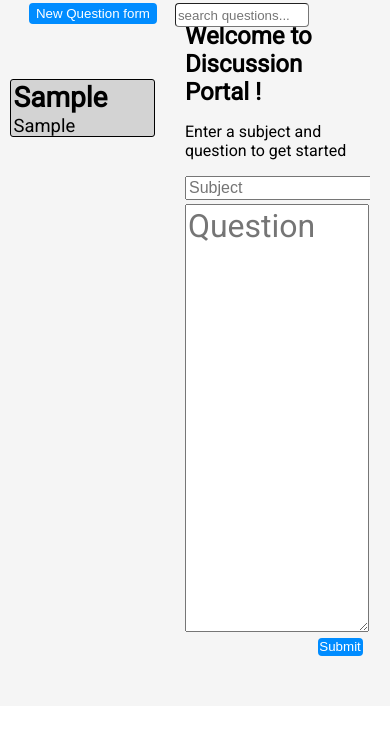
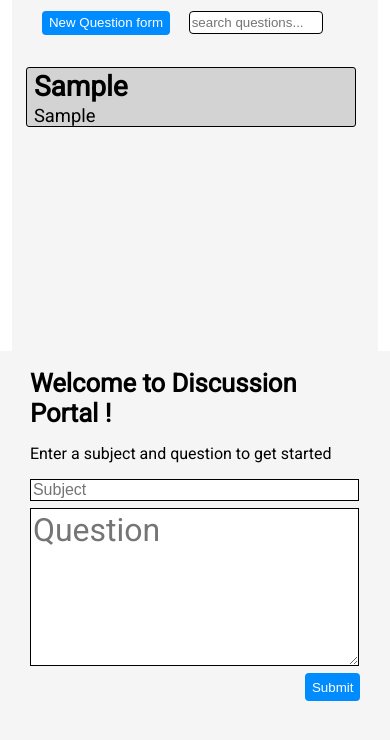
Before and after one commit to harsimranjit27/Discussion-Portal, a plain HTML site: page index.html in a window 390 px wide. Both pictures are taken after typing "Sample", "Sample" into the empty fields and a click on the button "Submit". Shown: the part 66-806 px from the top of the page. Drawn offline with Linux system fonts and the light colour scheme.

Commit message:
Made UI responsive

```diff
--- a/style.css
+++ b/style.css
@@ -142,3 +142,85 @@ h2,h3{
     margin : 0%;
     word-wrap : break-word;
 }
+
+@media (max-width: 768px){
+    #add_ques_btn{
+        position: absolute;
+        top: 0.5em;
+        left: 2em;
+        margin: 2% 1%;
+    }
+    #search_questions{
+        position: absolute;
+        top: 0.5em;
+        margin: 2% 1%;
+        left: 13em;
+        height: 1.45em;
+        border: 1px solid black;
+    }
+    h2{
+        margin-top: 3%;
+        margin-bottom: 1%;
+        font-size: 1.6em;
+    }
+    .main_content{
+        display: flex;
+        flex-wrap: wrap;
+        height: 84vh;
+        position: relative;
+    }
+    .ques_section{
+        width: 96%;
+        margin: 0% 3%;
+        height: 42vh;
+    }
+    .parentDiv{
+        position: absolute;
+        top: 18%;
+        height: 33vh;
+        width: 90%;
+        padding: 1% 2%;
+    }
+    .right_section{
+        width: 95%;
+    }
+    .reduce_height_for_mobile{
+        height: 30vh;
+    }
+    .reduce_height_for_mobile_parentDiv{
+        height: 20vh;
+        margin-top: 1%;
+    }
+    .add_ques_section{
+        width: 92%;
+        height: 48vh;
+        margin-left: 0%;
+    }
+    .add_response_section{
+        width: 95%;
+        height: 60vh;
+    }
+    #display_responses{
+        height: 12vh;
+        overflow-y: auto;
+    }
+    #nameOfResponder{
+        width: 98%;
+        border: 1px solid black;
+    }
+    #commentOfResponder{
+        border: 1px solid black;
+    }
+    #subject_name{
+        border: 1px solid black;
+        width: 98%;
+    }
+    #write_ques{
+        width: 98%;
+        height: 18vh;
+        border: 1px solid black;
+    }
+    #submit_ques{
+        padding: 2%;
+    }
+}
```
